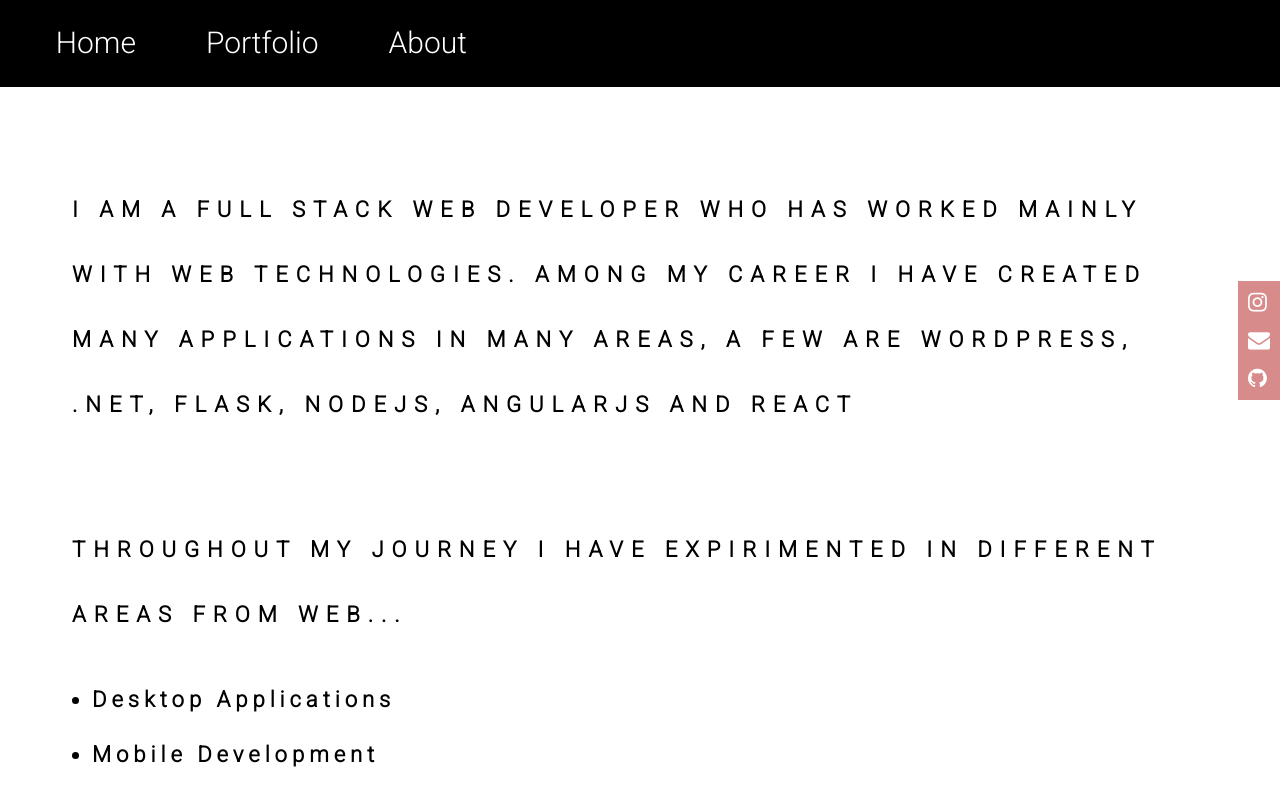
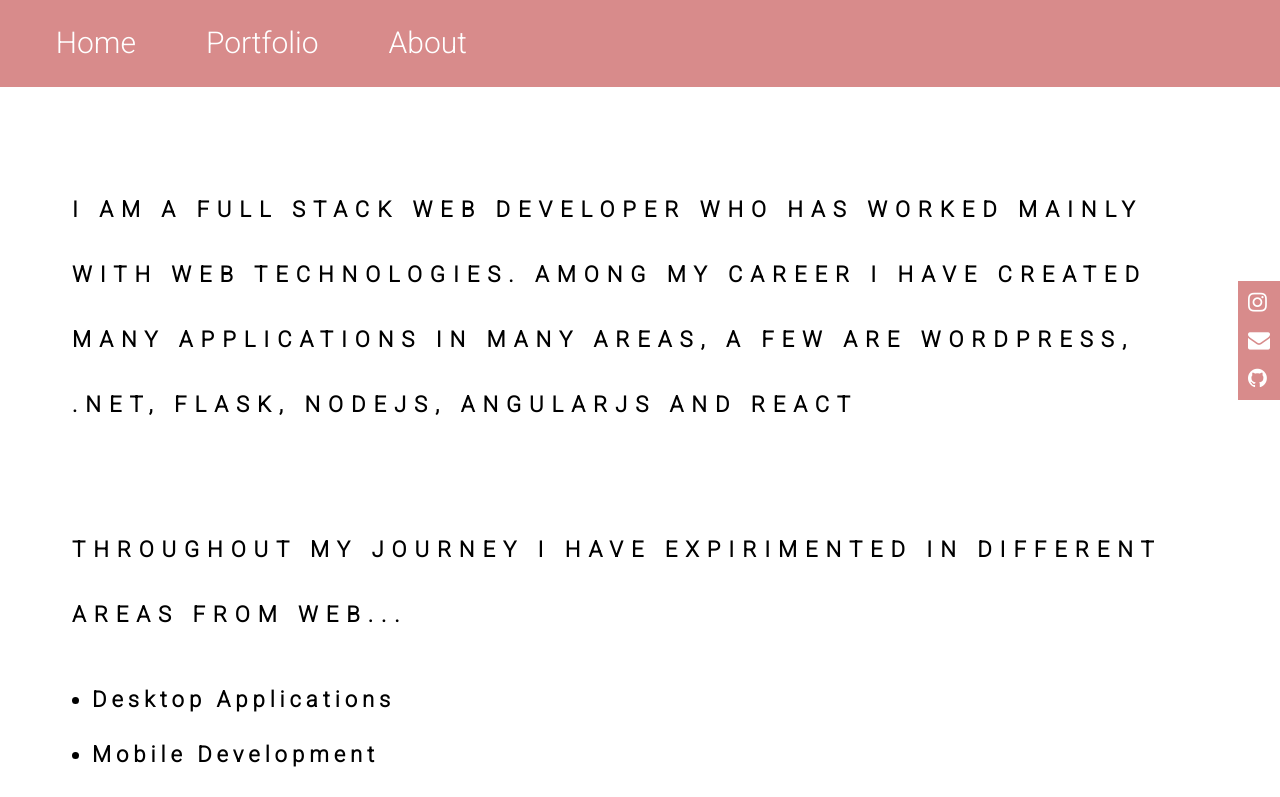
Before and after one commit to seanp97/sean-pelser-portfolio, a React (Create React App) app: page /about in a window 1280 px wide. Shown: the top 797 px of the page. Built offline with nearby package versions, Linux system fonts and the light colour scheme; a web font is replaced by a local one.

Commit message:
Update App.css

```diff
--- a/src/App.css
+++ b/src/App.css
@@ -49,7 +49,7 @@ nav {
 }
 
 nav.dark-nav {
-    background-color: #000;
+    background-color: #d88b8b;
     position: unset;
 }
 
```
